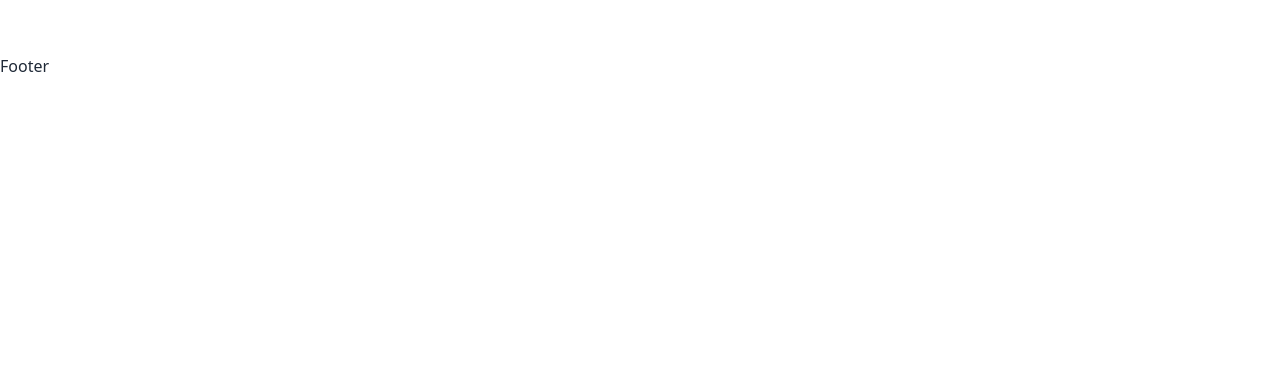
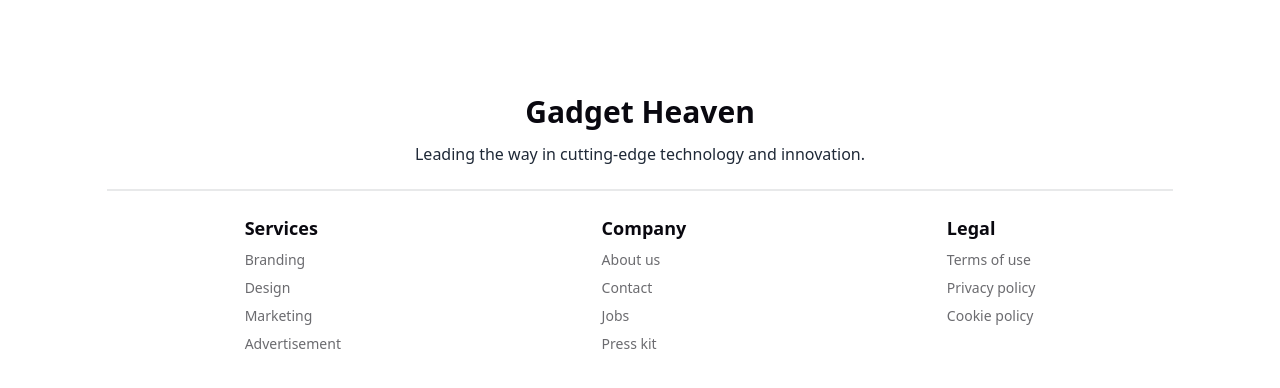
Before and after one commit to samiuzaman/Gadget-Heaven, a React (Vite) app: page /dashboard in a window 1280 px wide. Shown: the part 706-1094 px from the top of the page. Before the commit the page ends 800 px from the top, so only its background shows below. Built offline with nearby package versions, Linux system fonts and the light colour scheme.

Commit message:
Create Footer Section

```diff
--- a/src/components/Banner.jsx
+++ b/src/components/Banner.jsx
@@ -1,6 +1,8 @@
+import ProductDetails from "./ProductDetails";
+
 const Banner = () => {
   return (
-    <div className="w-11/12 mx-auto text-center bg-primary pt-20 pb-40 mt-[-24px] rounded-b-2xl">
+    <div className="relative w-11/12 mx-auto text-center bg-primary pt-20 pb-52 mt-[-24px] rounded-b-2xl">
       <h1 className="text-3xl lg:text-5xl text-white font-bold w-4/6 mx-auto mb-6">
         Upgrade Your Tech Accessorize with Gadget Heaven Accessories
       </h1>
@@ -8,9 +10,10 @@ const Banner = () => {
         Explore the latest gadgets that will take your experience to the next
         level. From smart devices to the coolest accessories, we have it all!
       </p>
-      <button className="btn bg-white rounded-full text-primary text-base font-medium mt-8">
+      <button className="btn bg-white rounded-full text-primary text-base font-medium my-8">
         Shop Now
       </button>
+      {/* <ProductDetails></ProductDetails> */}
     </div>
   );
 };
--- a/src/components/Footer.jsx
+++ b/src/components/Footer.jsx
@@ -1,8 +1,34 @@
 const Footer = () => {
   return (
-    <div>
-      <h2>Footer</h2>
-    </div>
+    <footer className="py-10">
+      <div className="text-center">
+        <h3 className="text-3xl text-myDark1 font-bold mb-3">Gadget Heaven</h3>
+        <p>Leading the way in cutting-edge technology and innovation.</p>
+      </div>
+      <div className="w-11/12 lg:w-5/6 mx-auto divider"></div>
+      <div className="footer  text-secondary flex justify-evenly">
+        <nav>
+          <h6 className="text-myDark1 font-semibold text-lg">Services</h6>
+          <a className="link link-hover">Branding</a>
+          <a className="link link-hover">Design</a>
+          <a className="link link-hover">Marketing</a>
+          <a className="link link-hover">Advertisement</a>
+        </nav>
+        <nav>
+          <h6 className="text-myDark1 font-semibold text-lg">Company</h6>
+          <a className="link link-hover">About us</a>
+          <a className="link link-hover">Contact</a>
+          <a className="link link-hover">Jobs</a>
+          <a className="link link-hover">Press kit</a>
+        </nav>
+        <nav>
+          <h6 className="text-myDark1 font-semibold text-lg">Legal</h6>
+          <a className="link link-hover">Terms of use</a>
+          <a className="link link-hover">Privacy policy</a>
+          <a className="link link-hover">Cookie policy</a>
+        </nav>
+      </div>
+    </footer>
   );
 };
 
--- /dev/null
+++ b/src/components/ProductDetails.jsx
@@ -0,0 +1,16 @@
+import DefaultImg from "../assets/banner.jpg";
+const ProductDetails = () => {
+  return (
+    <div className="absolute inset-x-12 w-11/12 lg:w-4/5 mx-auto  border-2 border-white rounded-2xl text-center h-[536px]">
+      <figure className="object-fill w-full h-full p-4">
+        <img
+          className="w-full h-full rounded-2xl"
+          src={DefaultImg}
+          alt="default Image"
+        />
+      </figure>
+    </div>
+  );
+};
+
+export default ProductDetails;
```
